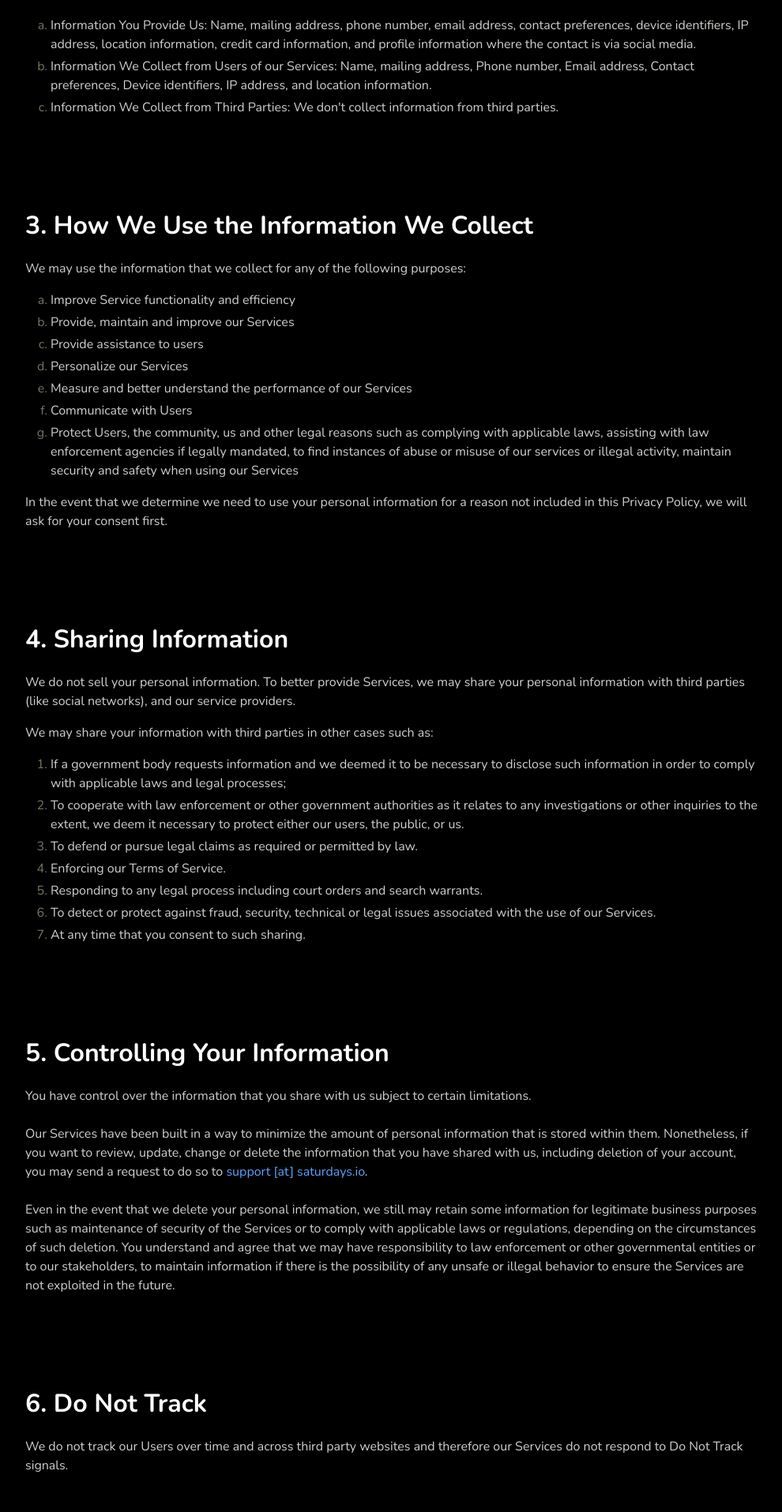
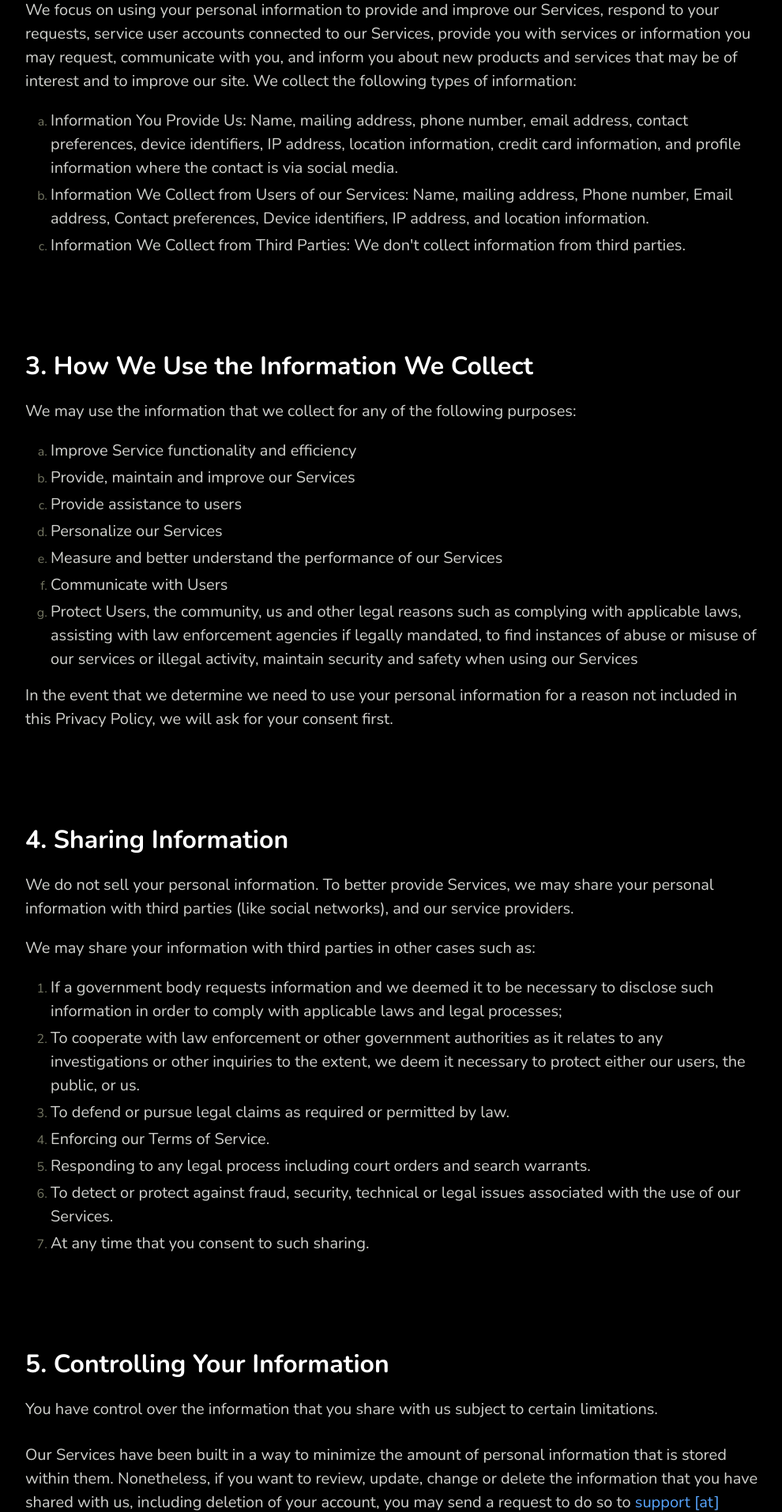
Before and after one commit to pchae/nuxt3-app, a Nuxt app: page /privacy in a window 1280 px wide. Shown: the part 686-2601 px from the top of the page at 79% size, without its empty margins (144-1134 px from the left). Built offline with nearby package versions, Linux system fonts and the light colour scheme.

Commit message:
replace empty text class
increased paragraph text size

```diff
--- a/components/Hero.vue
+++ b/components/Hero.vue
@@ -1,10 +1,10 @@
 <template>
-  <section class="hero has-background-black">
-    <div class="hero-body">
+  <section class="container is-widescreen py-6 px-4">
+    <div class="content is-medium">
       <h1 class="title has-text-white">
         Phil Choi is a Product Designer based in Toronto.
       </h1>
-      <h2 class="subtitle has-text-grey-light">
+      <h2 class="is-size-5 has-text-weight-normal has-text-grey-light">
         Principal Product Designer at <NuxtLink to="https://flipboard.com/" target="_blank" rel="noopener">Flipboard</NuxtLink>. Previously at <NuxtLink to="https://momentumdesignlab.com" target="_blank" rel="noopener">Momentum</NuxtLink> & RBC Ventures.
       </h2>
     </div>
--- a/pages/privacy.vue
+++ b/pages/privacy.vue
@@ -14,7 +14,7 @@
         <p class="subtitle has-text-grey-light">Last updated: Jan 25, 2022</p>
       </div>
       <div id="definition" class="content is-normal">
-        <p class="subtext has-text-grey-light pb-2">
+        <p class="is-size-5 has-text-grey-light pb-2">
           Saturdays.io, Inc. (“our,” “we,” or “us”), takes your (“you,” “your,” or the “User”) privacy seriously. We may
           collect, use, and share some of your personal information. This Privacy Policy is a guide to explain how we do
           that, and your rights as a User. This Privacy Policy forms part of our Terms of Service available at <NuxtLink
@@ -27,7 +27,7 @@
         <h1 class="subtitle has-text-weight-bold has-text-white">
           1. Policy Scope
         </h1>
-        <p class="subtext has-text-grey-light pb-2">
+        <p class="is-size-5 has-text-grey-light pb-2">
           This Privacy Policy covers our treatment of your personally identifiable information and any other information
           you may provide us when using our applications, websites, content, features, products or other services
           (referred to herein as the “Services”).
@@ -38,7 +38,7 @@
         <h1 class="subtitle has-text-weight-bold has-text-white">
           2. Information We Collect
         </h1>
-        <p class="subtext has-text-grey-light ">
+        <p class="is-size-5 has-text-grey-light ">
           We focus on using your personal information to provide and improve our Services, respond to your requests,
           service user accounts connected to our Services, provide you with services or information you may request,
           communicate with you, and inform you about new products and services that may be of interest and to improve
@@ -47,20 +47,20 @@
 
         <ol class="is-lower-alpha">
           <li>
-            <p class="subtext has-text-grey-light ">
+            <p class="is-size-5 has-text-grey-light ">
               Information You Provide Us: Name, mailing address, phone number, email address, contact preferences,
               device identifiers, IP address, location information, credit card information, and profile information
               where the contact is via social media.
             </p>
           </li>
           <li>
-            <p class="subtext has-text-grey-light ">
+            <p class="is-size-5 has-text-grey-light ">
               Information We Collect from Users of our Services: Name, mailing address, Phone number, Email address,
               Contact preferences, Device identifiers, IP address, and location information.
             </p>
           </li>
           <li>
-            <p class="subtext has-text-grey-light ">
+            <p class="is-size-5 has-text-grey-light ">
               Information We Collect from Third Parties: We don't collect information from third parties.
             </p>
           </li>
@@ -71,43 +71,43 @@
         <h1 class="subtitle has-text-weight-bold has-text-white">
           3. How We Use the Information We Collect
         </h1>
-        <p class="subtext has-text-grey-light">
+        <p class="is-size-5 has-text-grey-light">
           We may use the information that we collect for any of the following purposes:
         </p>
 
         <ol class="is-lower-alpha">
           <li>
-            <p class="subtext has-text-grey-light">
+            <p class="is-size-5 has-text-grey-light">
               Improve Service functionality and efficiency
             </p>
           </li>
           <li>
-            <p class="subtext has-text-grey-light">
+            <p class="is-size-5 has-text-grey-light">
               Provide, maintain and improve our Services
             </p>
           </li>
           <li>
-            <p class="subtext has-text-grey-light">
+            <p class="is-size-5 has-text-grey-light">
               Provide assistance to users
             </p>
           </li>
           <li>
-            <p class="subtext has-text-grey-light">
+            <p class="is-size-5 has-text-grey-light">
               Personalize our Services
             </p>
           </li>
           <li>
-            <p class="subtext has-text-grey-light">
+            <p class="is-size-5 has-text-grey-light">
               Measure and better understand the performance of our Services
             </p>
           </li>
           <li>
-            <p class="subtext has-text-grey-light">
+            <p class="is-size-5 has-text-grey-light">
               Communicate with Users
             </p>
           </li>
           <li>
-            <p class="subtext has-text-grey-light">
+            <p class="is-size-5 has-text-grey-light">
               Protect Users, the community, us and other legal reasons such as complying with applicable laws, assisting
               with law enforcement agencies if legally mandated, to find instances of abuse or misuse of our services or
               illegal activity, maintain security and safety when using our Services
@@ -115,7 +115,7 @@
           </li>
         </ol>
 
-        <p class="subtext has-text-grey-light">
+        <p class="is-size-5 has-text-grey-light">
           In the event that we determine we need to use your personal information for a reason not included in this
           Privacy Policy, we will ask for your consent first.
         </p>
@@ -125,50 +125,50 @@
         <h1 class="subtitle has-text-weight-bold has-text-white">
           4. Sharing Information
         </h1>
-        <p class="subtext has-text-grey-light">
+        <p class="is-size-5 has-text-grey-light">
           We do not sell your personal information. To better provide Services, we may share your personal information
           with third parties (like social networks), and our service providers.
         </p>
-        <p class="subtext has-text-grey-light">
+        <p class="is-size-5 has-text-grey-light">
           We may share your information with third parties in other cases such as:
         </p>
 
         <ol type="1">
           <li>
-            <p class="subtext has-text-grey-light">
+            <p class="is-size-5 has-text-grey-light">
               If a government body requests information and we deemed it to be necessary to disclose such information in
               order to comply with applicable laws and legal processes;
             </p>
           </li>
           <li>
-            <p class="subtext has-text-grey-light">
+            <p class="is-size-5 has-text-grey-light">
               To cooperate with law enforcement or other government authorities as it relates to any investigations or
               other inquiries to the extent, we deem it necessary to protect either our users, the public, or us.
             </p>
           </li>
           <li>
-            <p class="subtext has-text-grey-light">
+            <p class="is-size-5 has-text-grey-light">
               To defend or pursue legal claims as required or permitted by law.
             </p>
           </li>
           <li>
-            <p class="subtext has-text-grey-light">
+            <p class="is-size-5 has-text-grey-light">
               Enforcing our Terms of Service.
             </p>
           </li>
           <li>
-            <p class="subtext has-text-grey-light">
+            <p class="is-size-5 has-text-grey-light">
               Responding to any legal process including court orders and search warrants.
             </p>
           </li>
           <li>
-            <p class="subtext has-text-grey-light">
+            <p class="is-size-5 has-text-grey-light">
               To detect or protect against fraud, security, technical or legal issues associated with the use of our
               Services.
             </p>
           </li>
           <li>
-            <p class="subtext has-text-grey-light">
+            <p class="is-size-5 has-text-grey-light">
               At any time that you consent to such sharing.
             </p>
           </li>
@@ -179,16 +179,16 @@
         <h1 class="subtitle has-text-weight-bold has-text-white">
           5. Controlling Your Information
         </h1>
-        <p class="subtext has-text-grey-light pb-2">
+        <p class="is-size-5 has-text-grey-light pb-2">
           You have control over the information that you share with us subject to certain limitations.
         </p>
-        <p class="subtext has-text-grey-light pb-2">
+        <p class="is-size-5 has-text-grey-light pb-2">
           Our Services have been built in a way to minimize the amount of personal information that is stored within
           them. Nonetheless, if you want to review, update, change or delete the information that you have shared with
           us, including deletion of your account, you may send a request to do so to <NuxtLink
             to="mailto:support@saturdays.io">support [at] saturdays.io</NuxtLink>.
         </p>
-        <p class="subtext has-text-grey-light">
+        <p class="is-size-5 has-text-grey-light">
           Even in the event that we delete your personal information, we still may retain some information for
           legitimate business purposes such as maintenance of security of the Services or to comply with applicable laws
           or regulations, depending on the circumstances of such deletion. You understand and agree that we may have
@@ -202,7 +202,7 @@
         <h1 class="subtitle has-text-weight-bold has-text-white">
           6. Do Not Track
         </h1>
-        <p class="subtext has-text-grey-light">
+        <p class="is-size-5 has-text-grey-light">
           We do not track our Users over time and across third party websites and therefore our Services do not respond
           to Do Not Track signals.
         </p>
@@ -212,7 +212,7 @@
         <h1 class="subtitle has-text-weight-bold has-text-white">
           7. GDPR
         </h1>
-        <p class="subtext has-text-grey-light">
+        <p class="is-size-5 has-text-grey-light">
           We do not collect “personal data” about, or monitor behavior of, “data subjects” as those terms are defined in
           GDPR Art. 4(1). We do not “target” individuals in the EEU.
         </p>
@@ -222,7 +222,7 @@
         <h1 class="subtitle has-text-weight-bold has-text-white">
           8. Age Restrictions
         </h1>
-        <p class="subtext has-text-grey-light">
+        <p class="is-size-5 has-text-grey-light">
           We do not knowingly collect or solicit the personal information of anyone under the age of 13, even with a
           parent or guardian's consent. Our services are not intended for children and in the event that we determine
           that a person under 13 has provided personal information, we will delete that information immediately.
@@ -233,7 +233,7 @@
         <h1 class="subtitle has-text-weight-bold has-text-white">
           9. Changes to this Privacy Policy
         </h1>
-        <p class="subtext has-text-grey-light">
+        <p class="is-size-5 has-text-grey-light">
           We may update this Privacy Policy from time to time as necessary based on changes to our company, our
           Services, or to applicable laws. In the event that we do update this Privacy Policy, such changes will be made
           online. You will be notified of any material changes through the Services or e-mail. Your use of the Services
@@ -245,7 +245,7 @@
         <h1 class="subtitle has-text-weight-bold has-text-white">
           10. Assignment, Change of Control and Transfer
         </h1>
-        <p class="subtext has-text-grey-light">
+        <p class="is-size-5 has-text-grey-light">
           All of our rights and obligations pursuant to this Privacy Policy are freely assignable by us to any of our
           affiliates, in connection with a merger, acquisition, restructuring, or sale of assets, or by operation of law
           or otherwise, and we may transfer your information to any of our affiliates, successor entities, or a new
@@ -257,7 +257,7 @@
         <h1 class="subtitle has-text-weight-bold has-text-white">
           11. Contact Us
         </h1>
-        <p class="subtext has-text-grey-light">
+        <p class="is-size-5 has-text-grey-light">
           For any questions or concerns that you may have regarding this Privacy Policy, please contact us at <NuxtLink
             to="mailto:support@saturdays.io">support [at] saturdays.io</NuxtLink>.
         </p>
```
Also changed, not shown: pages/tos.vue (+32 -32 lines).
